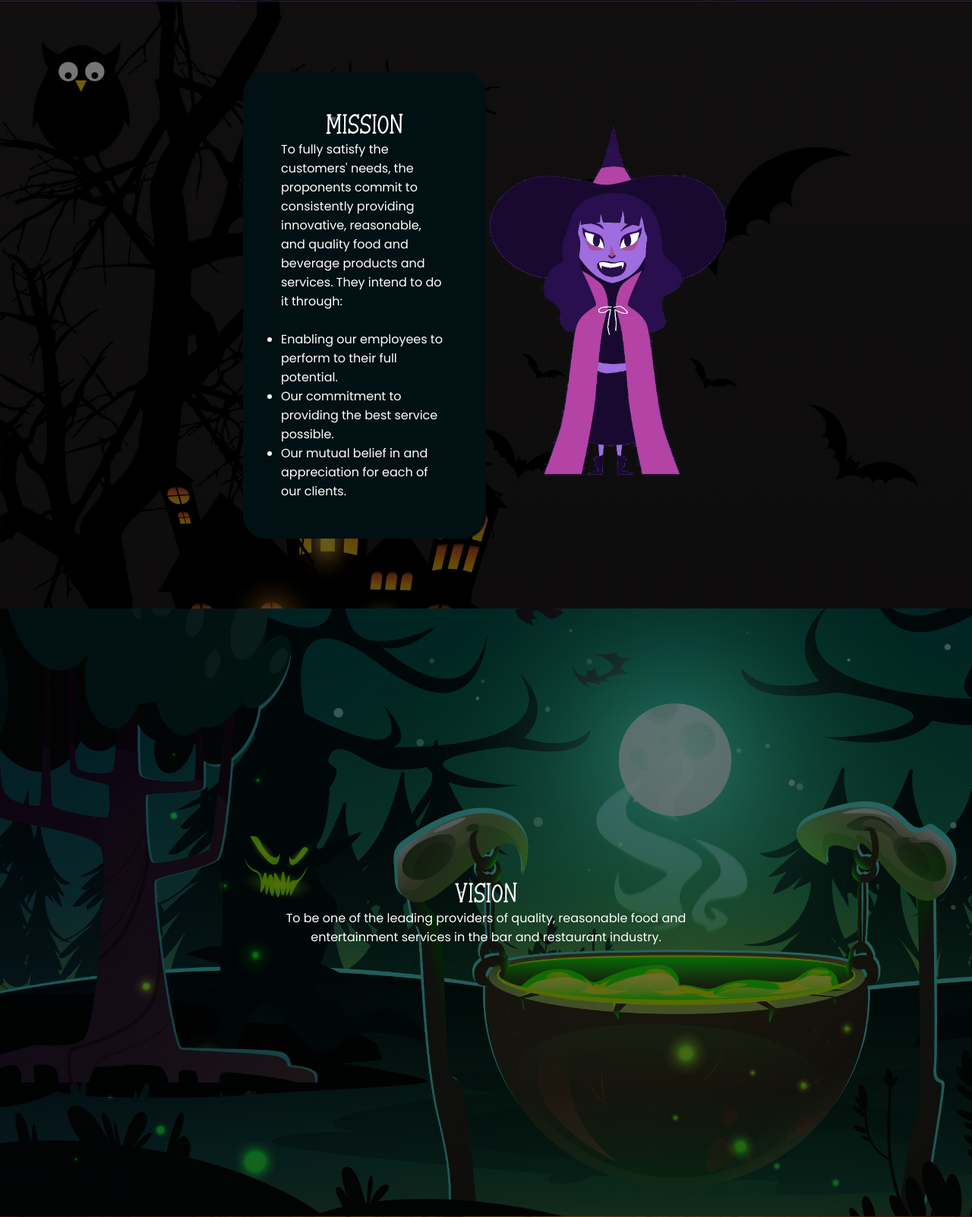
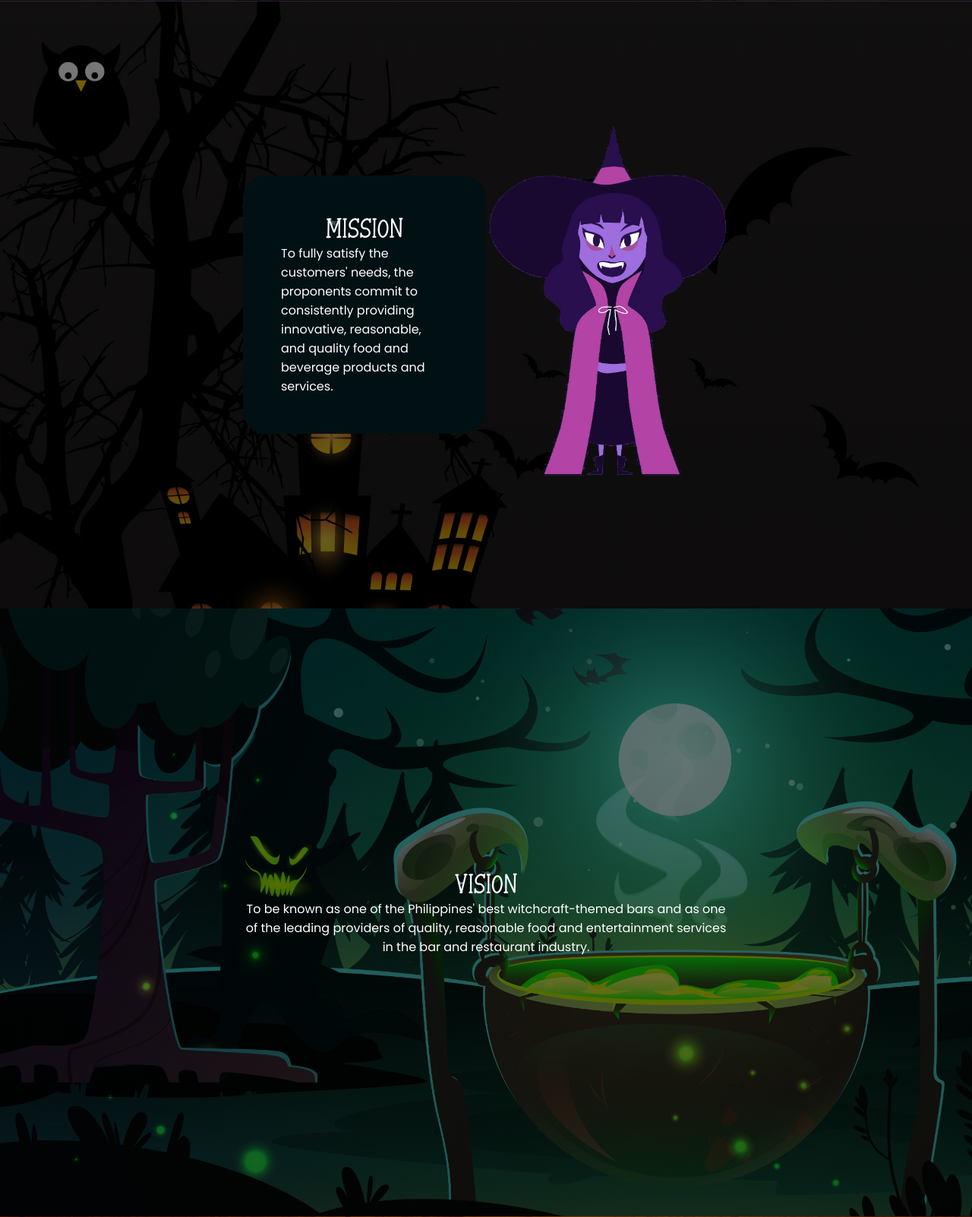
Before and after one commit to shyuuun/hangover-potions, a Django app: page / in a window 1280 px wide. Shown: the part 799-2401 px from the top of the page at 76% size. Run offline with Django 4.2, Linux system fonts and the light colour scheme; data that the repository does not hold is empty; some libraries are stand-ins or nearby versions.

Commit message:
Update index1.html

```diff
--- a/hangover_potions/templates/index1.html
+++ b/hangover_potions/templates/index1.html
@@ -33,17 +33,10 @@
         <div class="mission-left">
             <h3 class="mission-header">Mission</h3>
             <p class="mission-text">
-                To fully satisfy the customers' needs, the proponents commit to
-                consistently providing innovative, reasonable, and
-                quality food and beverage products and services.
-                They intend to do it through:
+            To fully satisfy the customers' needs, the proponents commit to consistently providing innovative, reasonable,
+                and quality food and beverage products and services.
             </p>
-            <br>
-            <ul>
-                <li>Enabling our employees to perform to their full potential.</li>
-                <li>Our commitment to providing the best service possible.</li>
-                <li>Our mutual belief in and appreciation for each of our clients.</li>
-            </ul>
+
         </div>
         <div class="mission-right">
             <img src="{% static 'Assets/images/mission-witch.png' %}" width="320" height="480">
@@ -55,9 +48,8 @@
         <div class="vision-middle">
             <h3 class="mission-header">Vision</h3>
             <p>
-                To be one of the leading providers of quality,
-                reasonable food and entertainment services
-                in the bar and restaurant industry.
+                To be known as one of the Philippines' best witchcraft-themed bars and as one of the leading providers of quality,
+                reasonable food and entertainment services in the bar and restaurant industry.
             </p>
         </div>
 
```
